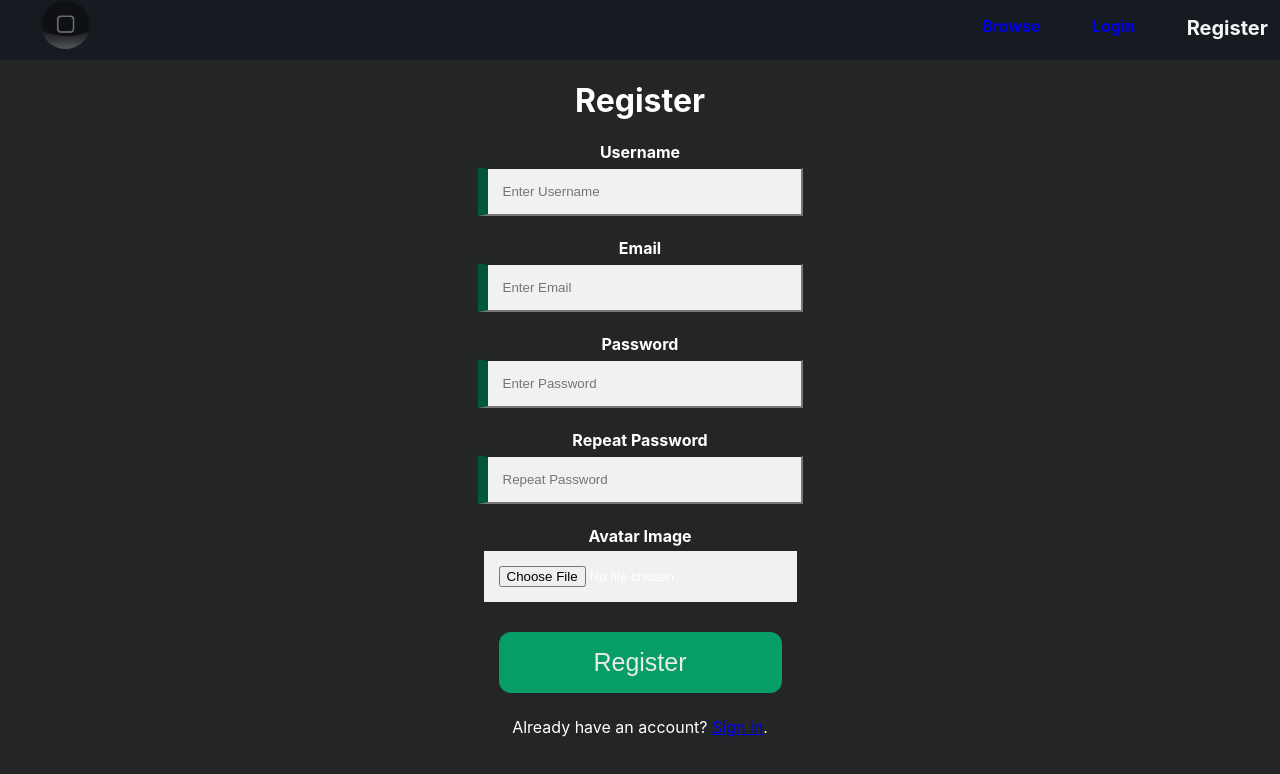
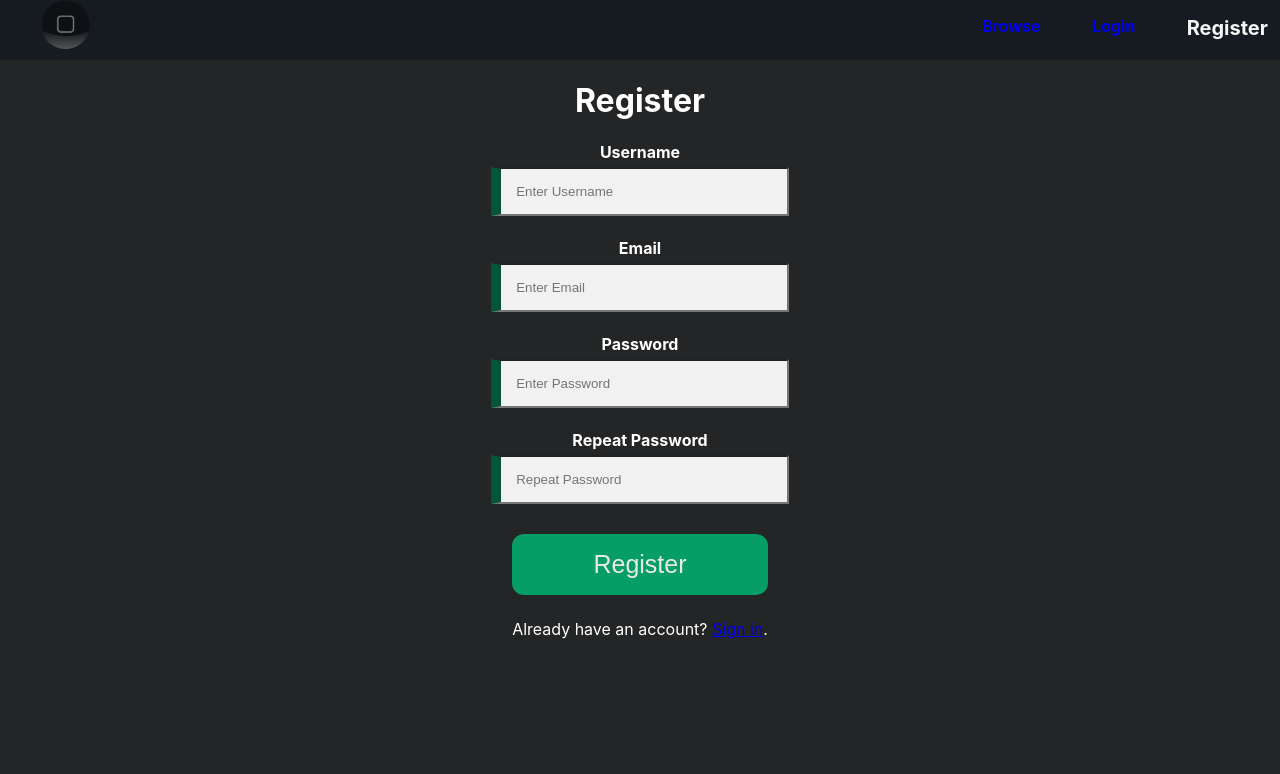
Before and after one commit to Ggodlyy/phones-SPA-demo-project, a React (Create React App) app: page /register in a window 1280 px wide. Shown: the top 774 px of the page. Built offline with nearby package versions, Linux system fonts and the light colour scheme.

Commit message:
removed upload img from register

```diff
--- a/src/components/RegisterPage/RegisterPage.js
+++ b/src/components/RegisterPage/RegisterPage.js
@@ -13,7 +13,7 @@ export default function RegisterPage() {
   } = useForm();
 
   const registerHandler = (data) => {
-    const {username, email, password, repass, avatar } = data;
+    const { username, email, password, repass, avatar } = data;
 
     if (password !== repass) {
       return window.alert("passwords don't match!");
@@ -54,7 +54,10 @@ export default function RegisterPage() {
           <input
             {...register("username", {
               required: "Username is required",
-              minLength: {value: 2, message: 'Username must be at least 2 characters long'}
+              minLength: {
+                value: 2,
+                message: "Username must be at least 2 characters long",
+              },
             })}
             type="text"
             placeholder="Enter Username"
@@ -155,11 +158,6 @@ export default function RegisterPage() {
             }
           />
 
-          <label htmlFor="avatar">
-            <b>Avatar Image</b>
-          </label>
-          <input type="file" name="avatar" id="avatar" />
-
           <button className="registerbtn">Register</button>
 
           <p>
```
